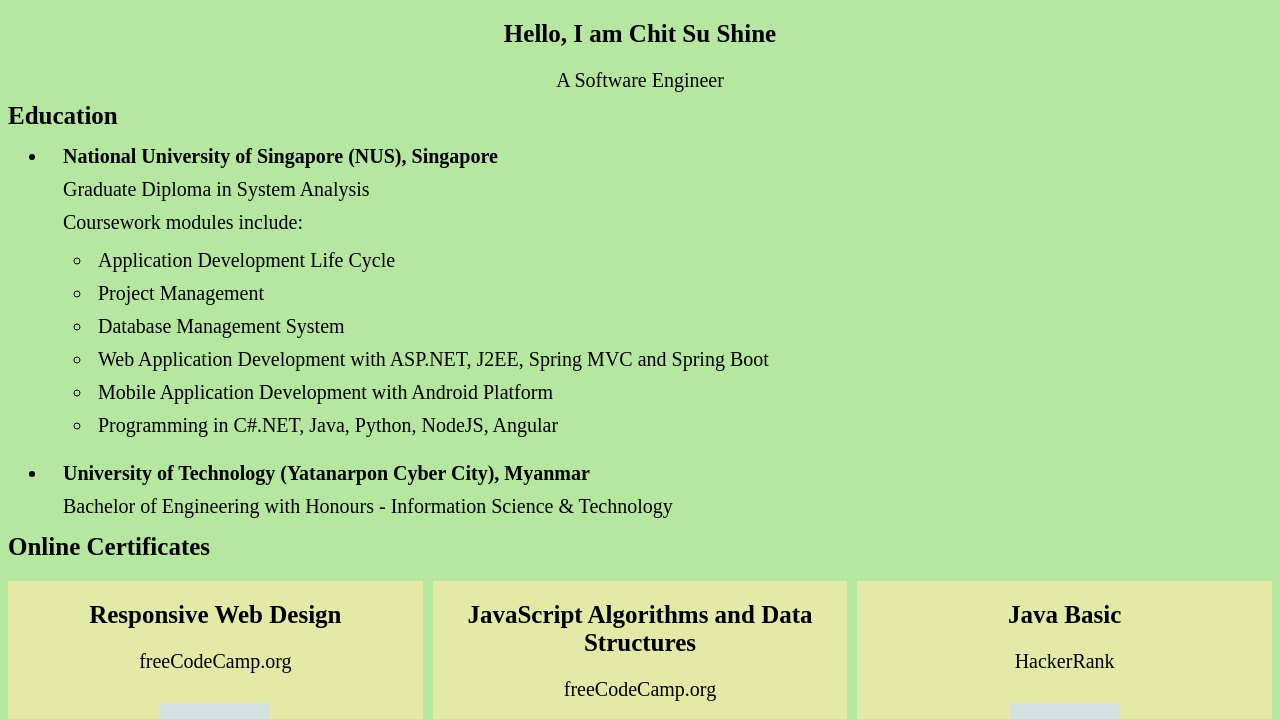
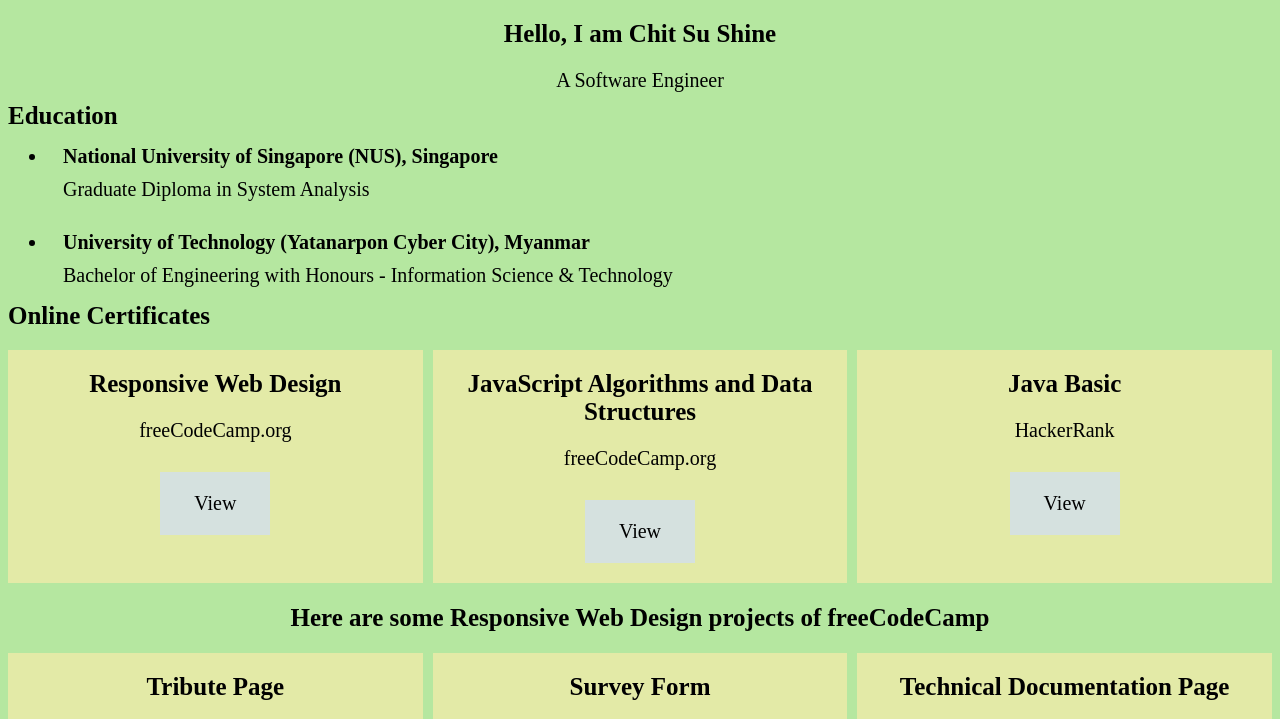
Before and after one commit to ChitSuShine/chitsushine.github.io, a plain HTML site: page index.html in a window 1280 px wide. Shown: the part 59-778 px from the top of the page. Drawn offline with Linux system fonts and the light colour scheme.

Commit message:
Added changes

```diff
--- a/index.html
+++ b/index.html
@@ -38,15 +38,6 @@
                 <li>
                     <p id="education">National University of Singapore (NUS), Singapore</p>
                     <p>Graduate Diploma in System Analysis</p>
-                    <p>Coursework modules include:</p>
-                    <ul>
-                        <li>Application Development Life Cycle</li>
-                        <li>Project Management</li>
-                        <li>Database Management System</li>
-                        <li>Web Application Development with ASP.NET, J2EE, Spring MVC and Spring Boot</li>
-                        <li>Mobile Application Development with Android Platform</li>
-                        <li>Programming in C#.NET, Java, Python, NodeJS, Angular</li>
-                    </ul>
                 </li>
                 <li>
                     <p id="education">
```
